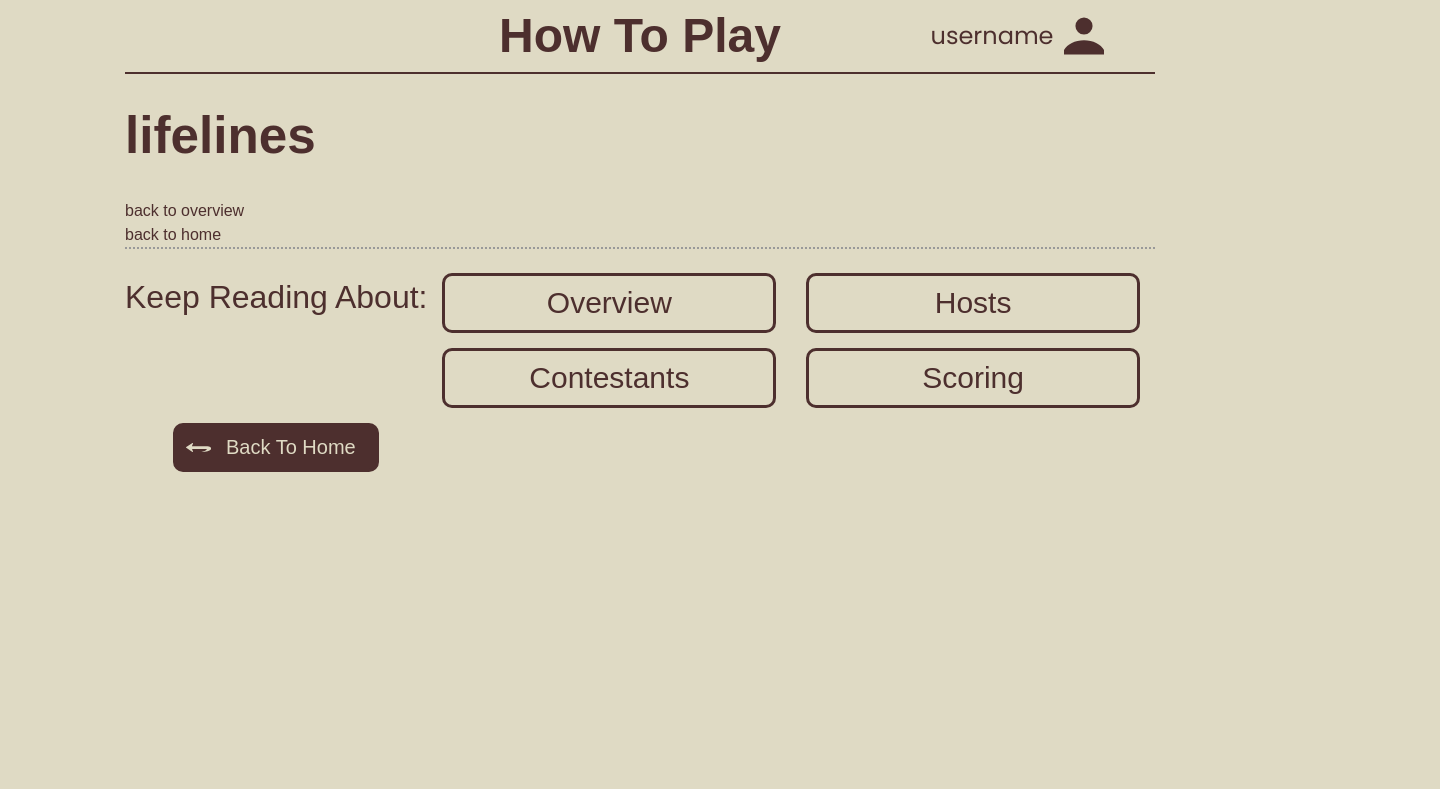
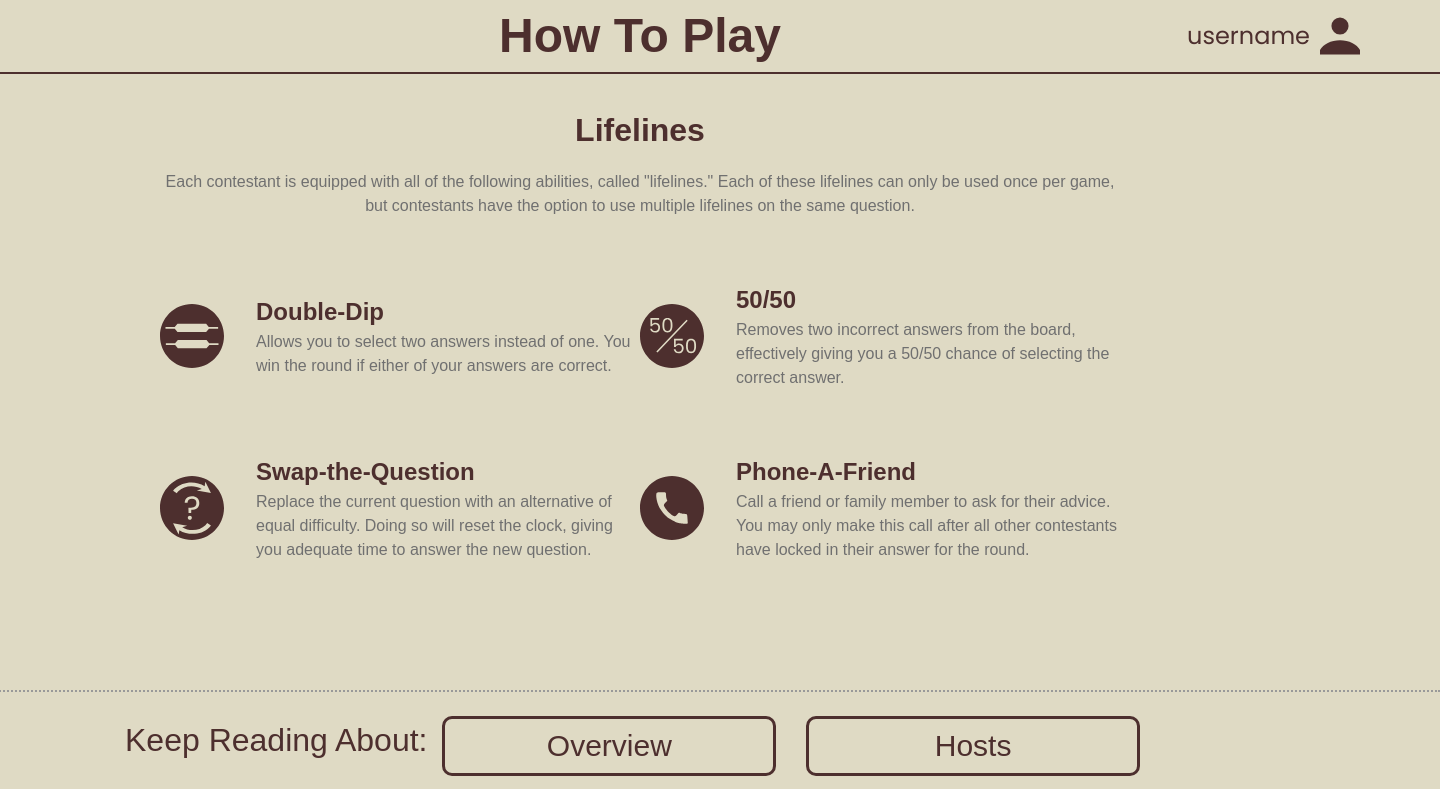
Before and after one commit to wwtbtfc/wwtbtfc-frontend, a React (Vite) app: page /lifelines in a window 1280 px wide. Shown: the top 789 px of the page, 1440 px wide, since content can reach past the window. Built offline with nearby package versions, Linux system fonts and the light colour scheme; a web font is replaced by a local one.

Commit message:
feat: added lifelines page (#16)

```diff
--- a/src/views/HowToPlay/Contestants/StyledContestantsLayout.tsx
+++ b/src/views/HowToPlay/Contestants/StyledContestantsLayout.tsx
@@ -3,9 +3,6 @@ import styled from 'styled-components';
 const centerContainerWidth: number = 60;
 
 export const StyledContestantsLayout = styled.div`
-  .title {
-    margin-top: 0.5em;
-  }
   .layout-container {
     display: flex;
   }
@@ -20,6 +17,7 @@ export const StyledContestantsLayout = styled.div`
     font-size: 2em;
     &#title {
       display: inline-block;
+      margin-top: 0.5em;
     }
   }
   img {
--- a/src/views/HowToPlay/Lifelines/Lifelines.tsx
+++ b/src/views/HowToPlay/Lifelines/Lifelines.tsx
@@ -1,11 +1,82 @@
-import { useNavigate } from 'react-router';
+import { Outlet } from 'react-router';
+import { StyledInstructionsLayout } from '../Layout';
+import { StyledLifelines } from './StyledLifelines';
+import doubleDip from '../assets/DoubleDipDark.svg';
+import fiftyFifty from '../assets/FiftyFiftyDark.svg';
+import swap from '../assets/SwapTheQuestionDark.svg';
+import phone from '../assets/PhoneAFriendDark.svg';
+
 export const Lifelines = () => {
-  const navigate = useNavigate();
   return (
-    <>
-      <h1>lifelines</h1>
-      <div onClick={() => navigate('/how-to-play')}>back to overview</div>
-      <div onClick={() => navigate('/')}>back to home</div>
-    </>
+    <StyledInstructionsLayout>
+      <StyledLifelines>
+        <div className="container row">
+          <div className="center-container">
+            <h3 className="title">Lifelines</h3>
+          </div>
+        </div>
+        <div className="container row">
+          <p className="center-container plain-text">
+            Each contestant is equipped with all of the following abilities,
+            called "lifelines." Each of these lifelines can only be used once
+            per game, but contestants have the option to use multiple lifelines
+            on the same question.
+          </p>
+        </div>
+        <div className="container content-block">
+          <div className="container row first-row">
+            <div className="center-container">
+              <div className="container block">
+                <img src={doubleDip}></img>
+                <div className="container text-container">
+                  <h4 className="highlight-text">Double-Dip</h4>
+                  <div className="plain-text">
+                    Allows you to select two answers instead of one. You win the
+                    round if either of your answers are correct.
+                  </div>
+                </div>
+              </div>
+              <div className="container block">
+                <img src={fiftyFifty}></img>
+                <div className="container text-container">
+                  <h4 className="highlight-text">50/50</h4>
+                  <div className="plain-text">
+                    Removes two incorrect answers from the board, effectively
+                    giving you a 50/50 chance of selecting the correct answer.
+                  </div>
+                </div>
+              </div>
+            </div>
+          </div>
+          <div className="container row">
+            <div className="center-container">
+              <div className="container block">
+                <img src={swap}></img>
+                <div className="container text-container">
+                  <h4 className="highlight-text">Swap-the-Question</h4>
+                  <div className="plain-text">
+                    Replace the current question with an alternative of equal
+                    difficulty. Doing so will reset the clock, giving you
+                    adequate time to answer the new question.
+                  </div>
+                </div>
+              </div>
+              <div className="container block">
+                <img src={phone}></img>
+                <div className="container text-container">
+                  <h4 className="highlight-text">Phone-A-Friend</h4>
+                  <div className="plain-text">
+                    Call a friend or family member to ask for their advice. You
+                    may only make this call after all other contestants have
+                    locked in their answer for the round.
+                  </div>
+                </div>
+              </div>
+            </div>
+          </div>
+        </div>
+      </StyledLifelines>
+      <Outlet></Outlet>
+    </StyledInstructionsLayout>
   );
 };
--- a/src/views/HowToPlay/Lifelines/StyledLifelines.tsx
+++ b/src/views/HowToPlay/Lifelines/StyledLifelines.tsx
@@ -0,0 +1,50 @@
+import styled from 'styled-components';
+
+const centerContainerWidth = 60;
+
+export const StyledLifelines = styled.div`
+  h3 {
+    font-size: 2em;
+    &.title {
+      display: inline-block;
+      margin-top: 1em;
+    }
+  }
+
+  .container {
+    display: flex;
+    justify-content: center;
+  }
+
+  .center-container {
+    width: ${centerContainerWidth}%;
+    display: flex;
+    justify-content: center;
+    text-align: center;
+  }
+  img {
+    width: 4em;
+  }
+  .text-container {
+    flex-direction: column;
+    margin-left: 2em;
+  }
+
+  .block {
+    width: 50em;
+    text-align: left;
+    justify-content: flex-start;
+  }
+  .content-block {
+    justify-content: center;
+    flex-direction: column;
+    margin-top: 3em;
+    margin-bottom: 8em;
+  }
+  .first-row {
+    margin-bottom: 4em;
+  }
+  h4 {
+    width: 100%;
+  }
+`;
```
